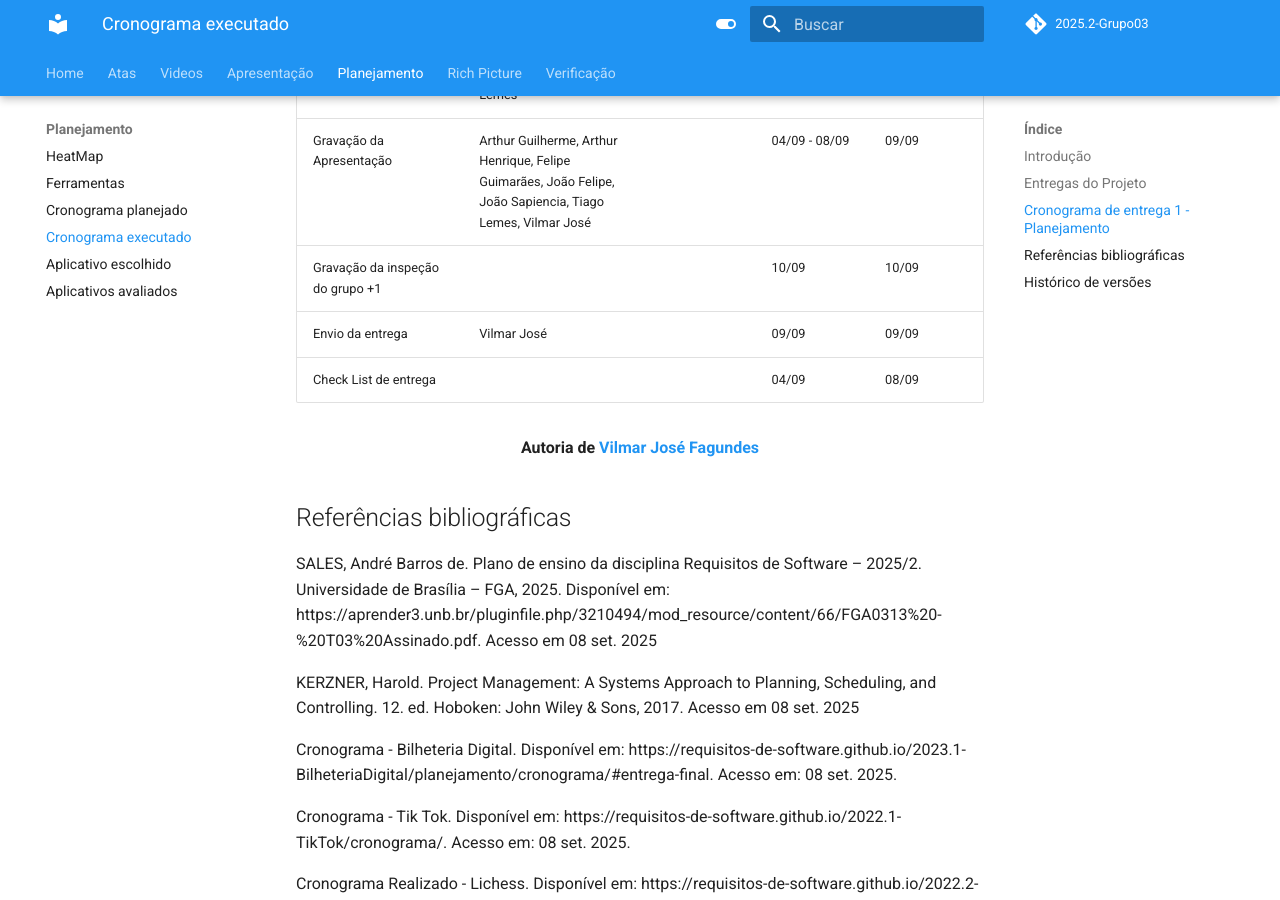
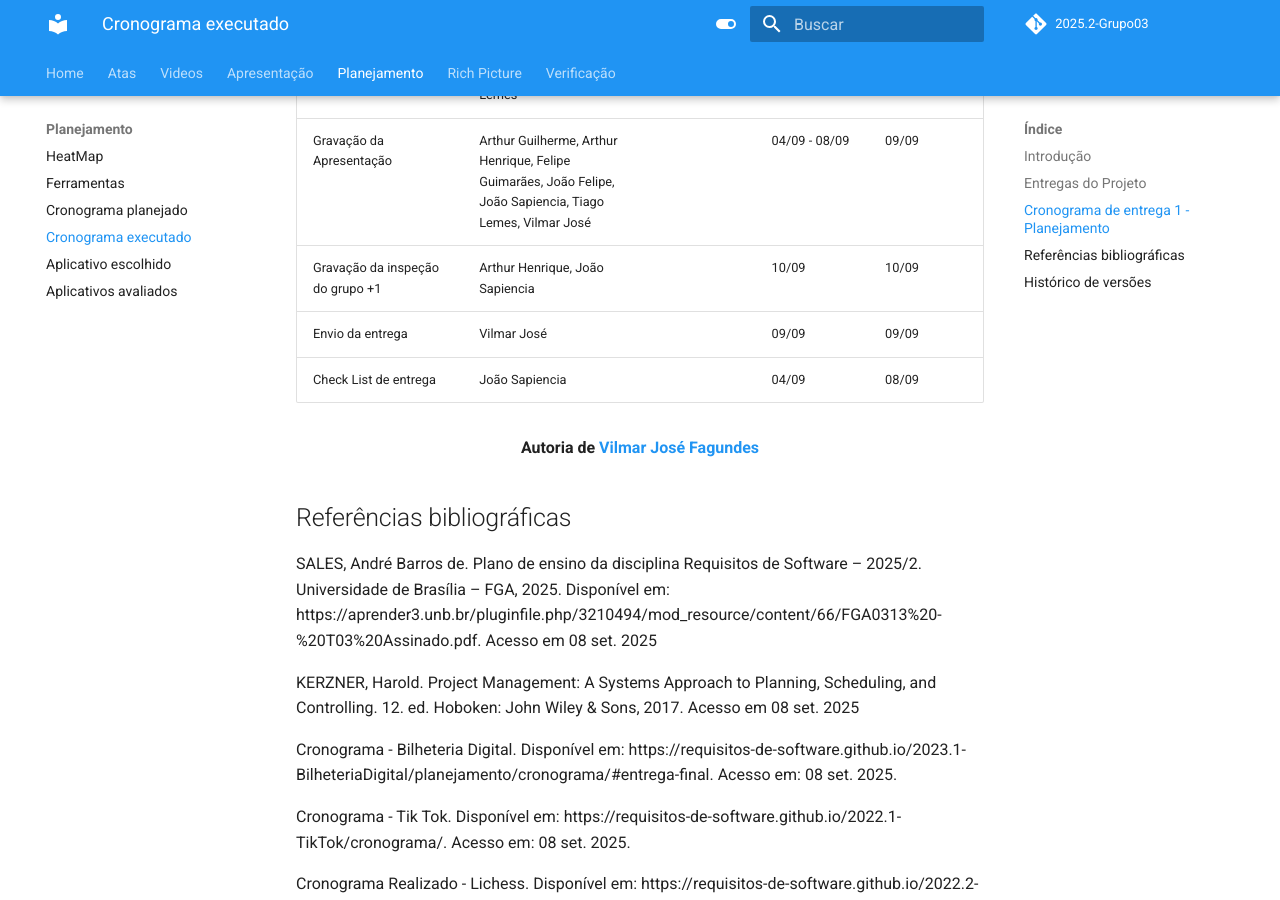
Before and after one commit to Requisitos-de-Software/2025.2-Grupo03, an MkDocs documentation site: the page built from docs/Planejamento/cronograma_executado.md, in a window 1280 px wide and 900 px high, scrolled down 1687 px. Built offline with MkDocs 1.6.1 and Material for MkDocs 9.7.7, drawn with Linux system fonts in a browser that asks for light colours; comment, search, counter and statistics services are not loaded.

Commit message:
Update cronograma_executado.md

```diff
--- a/docs/Planejamento/cronograma_executado.md
+++ b/docs/Planejamento/cronograma_executado.md
@@ -34,9 +34,9 @@
 | Criação da Lista de Verificação | Tiago Lemes, Vilmar José | Arthur Henrique | 04/08 - 08/09 | 04/09 |
 | Rich Picture do projeto | Arthur Guilherme, Tiago Lemes | | 04/09 - 08/09 | 06/09 |
 | Gravação da Apresentação | Arthur Guilherme, Arthur Henrique, Felipe Guimarães, João Felipe, João Sapiencia, Tiago Lemes, Vilmar José | | 04/09 - 08/09 | 09/09 |
-| Gravação da inspeção do grupo +1 | | | 10/09 | 10/09 | 10/09 |
+| Gravação da inspeção do grupo +1 | Arthur Henrique, João Sapiencia | | 10/09 | 10/09 | 10/09 |
 | Envio da entrega | Vilmar José | | 09/09 | 09/09 | 09/09 |
-| Check List de entrega | | | 04/09 | 08/09 | 08/09 - 09/09 |
+| Check List de entrega | João Sapiencia | | 04/09 | 08/09 | 08/09 - 09/09 |
 
 <div align="center"><strong>Autoria de <a href="https://github.com/VilmarFagundes">Vilmar José Fagundes</a></strong></div>
 
```
